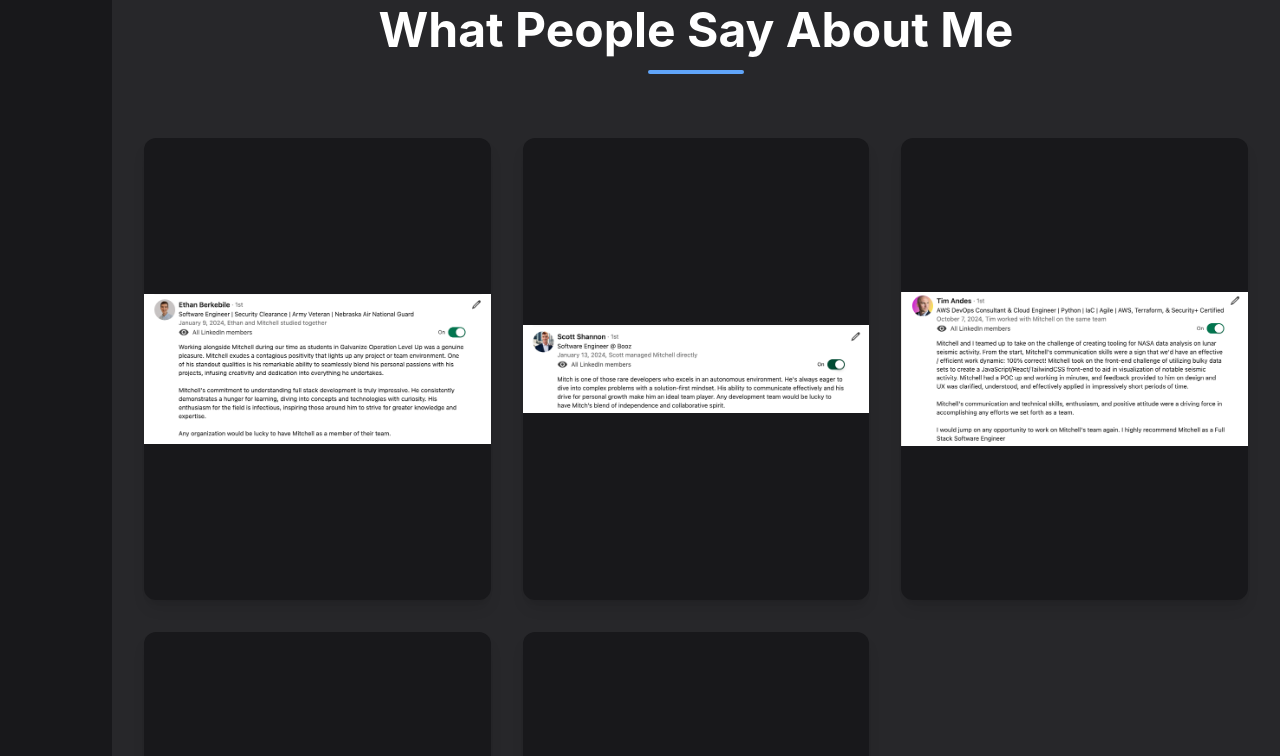
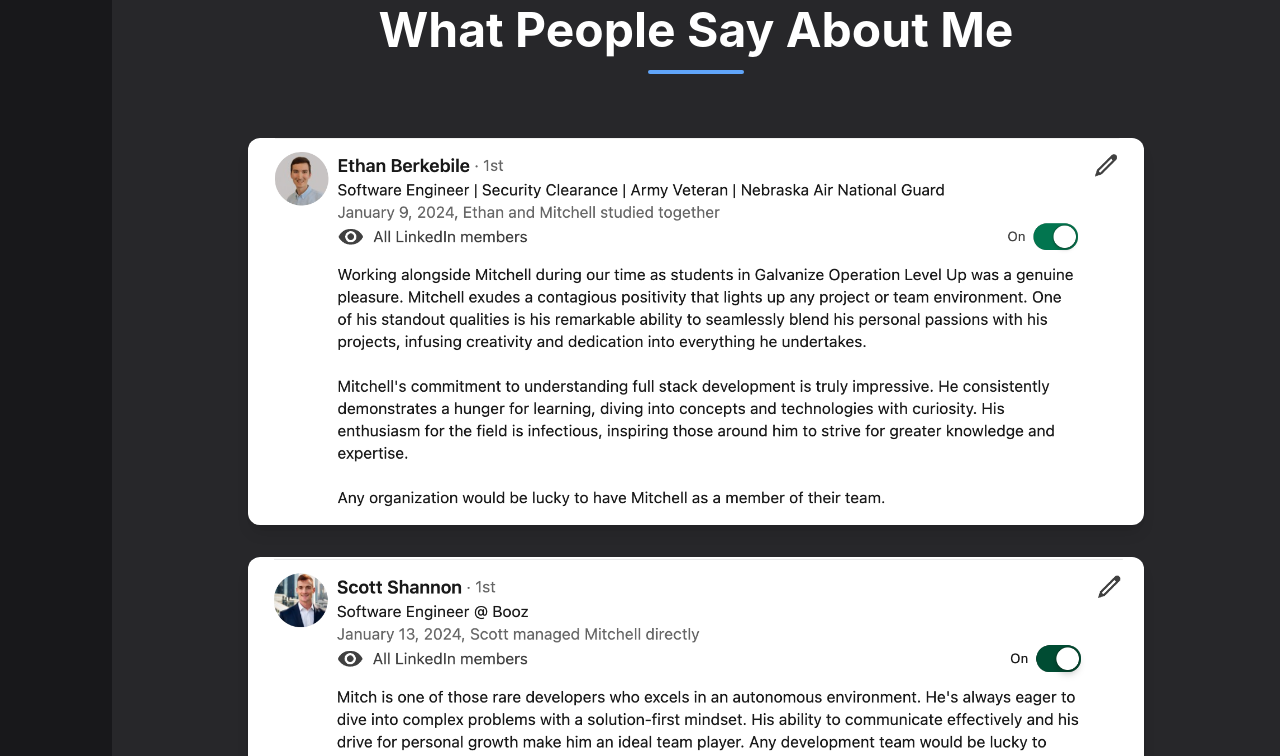
Before and after one commit to mitchellnkeo/portfolio, a React (Vite) app: page / in a window 1280 px wide. Shown: the part 2420-3176 px from the top of the page. Built offline with nearby package versions, Linux system fonts and the light colour scheme.

Commit message:
Image resize

```diff
--- a/src/components/sections/Testimonials.tsx
+++ b/src/components/sections/Testimonials.tsx
@@ -26,17 +26,15 @@
         </div>
 
         {/* Reviews Gallery */}
-        <div className="grid grid-cols-1 md:grid-cols-2 lg:grid-cols-3 gap-6 lg:gap-8">
+        <div className="flex flex-col items-center gap-8 max-w-4xl mx-auto">
           {reviews.map((review, index) => (
             <ScrollFadeIn key={review.name} delay={index * 100}>
-              <div className="group relative overflow-hidden rounded-xl shadow-lg hover:shadow-2xl transition-all duration-300 bg-white dark:bg-neutral-900">
-                <div className="aspect-[3/4] overflow-hidden">
-                  <img
-                    src={review.image}
-                    alt={`LinkedIn recommendation from ${review.name}`}
-                    className="w-full h-full object-contain group-hover:scale-105 transition-transform duration-500"
-                  />
-                </div>
+              <div className="group relative rounded-xl shadow-lg hover:shadow-2xl transition-all duration-300 bg-white dark:bg-neutral-900 overflow-hidden">
+                <img
+                  src={review.image}
+                  alt={`LinkedIn recommendation from ${review.name}`}
+                  className="w-full h-auto max-w-full block"
+                />
               </div>
             </ScrollFadeIn>
           ))}
```
